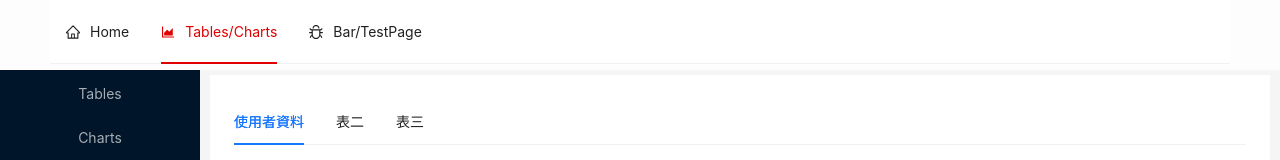
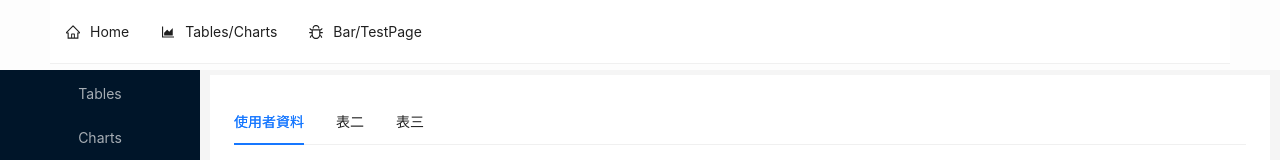
Before and after one commit to longislandw/ReactHelloWorld, a React (Create React App) app: page /boards in a window 1280 px wide. Shown: the top 160 px of the page. Built offline with nearby package versions, Linux system fonts and the light colour scheme.

Commit message:
修復加上BaseName後顯示套件跑掉的問題

```diff
--- a/src/pages/dashboard/DashBoard.tsx
+++ b/src/pages/dashboard/DashBoard.tsx
@@ -4,6 +4,7 @@ import {ConfigProvider, Layout, Menu} from "antd";
 import {HomeOutlined, AreaChartOutlined, BugOutlined} from "@ant-design/icons";
 import {headerStyle, footerStyle} from "../../assets/LayoutStyles";
 import boards from "./boards/Boards";
+import * as process from "process";
 
 // const { Header,Sider, Footer, Content } = Layout;
 const { Header, Footer} = Layout;
@@ -19,7 +20,24 @@ export const menuStyle: React.CSSProperties = {
 };
 
 const DashBoard:React.FC = () =>{
+    const basename='/ReactHelloWorld';
     const current=window.location.pathname
+    let currentComponet= '0'
+    switch (current){
+        case basename:
+            currentComponet='1'
+            break;
+        case basename+'/':
+            currentComponet='1'
+            break;
+        case basename+'/boards':
+            currentComponet='2'
+            break;
+        case basename+'/bar':
+            currentComponet='3'
+            break;
+    }
+
     return(
         <Layout style={{minHeight: "100vh", width: "100%"}}>
             <ConfigProvider
@@ -38,20 +56,20 @@ const DashBoard:React.FC = () =>{
                 <Menu
                     style={menuStyle}
                     mode="horizontal"
-                    defaultSelectedKeys={[current]}
+                    defaultSelectedKeys={[currentComponet]}
                     items={[
                         {
-                            key: '/',
+                            key: '1',
                             icon: <HomeOutlined />,
                             label: <NavLink to="/">Home</NavLink>,
                         },
                         {
-                            key: '/boards',
+                            key: '2',
                             icon: <AreaChartOutlined />,
                             label: <NavLink to="/boards">Tables/Charts</NavLink>,
                         },
                         {
-                            key: '/bar',
+                            key: '3',
                             icon: <BugOutlined />,
                             label: <NavLink to="/bar">Bar/TestPage</NavLink>,
                         },
```
